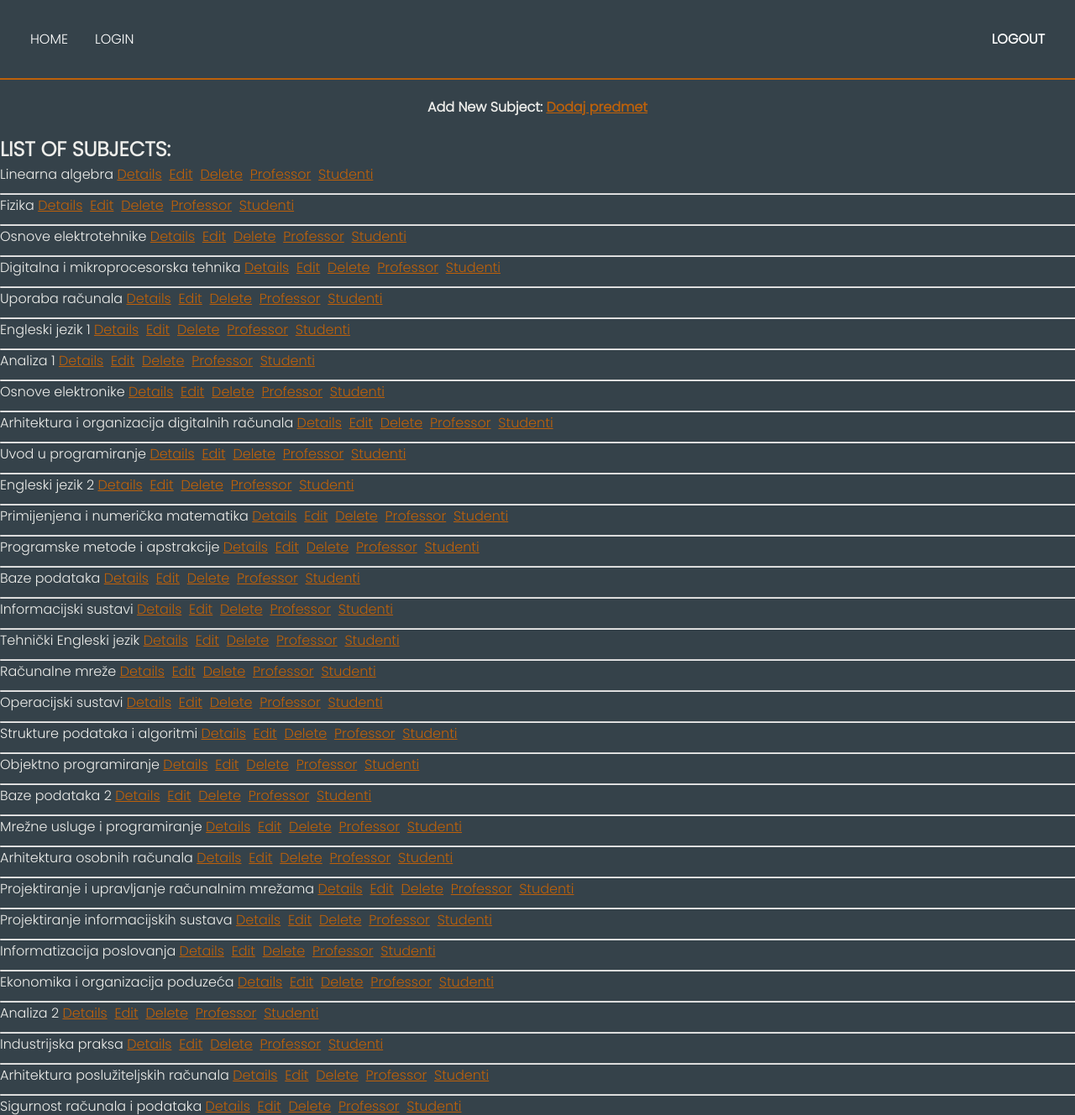
After one commit to karloresetar/Student-Enrollment-System, a Django app: page /subjectlist/ in a window 1280 px wide. The commit adds this page. Shown: the top 1328 px of the page at 84% size. Run offline with Django 4.2, Linux system fonts and the light colour scheme; a user stored in the database is signed in; data comes from the database, SQL or seed files in the repository; tables that the repository leaves empty hold one stand-in row (values such as "Sample post").

Commit message:
subjects CRUD done, tested and working

```diff
--- a/myProject/myApp/static/style.css
+++ b/myProject/myApp/static/style.css
@@ -128,6 +128,11 @@ input[type=select]{
     padding: 10px;
     margin-bottom: 10px;
 }
+.decision {
+    display: flex;
+    gap: 10px;
+    justify-content: center;
+}
 
 input[type="submit"] {
     width: 120px;
@@ -144,3 +149,10 @@ input[type="submit"] {
 input[type="submit"]:hover {
     background-color:rgb(165, 86, 12);
 }
+
+
+/* Subject line */
+.subject-line-divider {
+    border-top: 1px solid #ccc;
+    margin-top: 10px;
+}
--- /dev/null
+++ b/myProject/myApp/templates/subject_list.html
@@ -0,0 +1,27 @@
+{% extends 'base.html' %}
+{% block content %}
+<div class="main-section">
+    {% if request.user.role|lower == 'admin' %}
+    <p style="font-weight: 600;">Add New Subject:  <a href="{% url 'addsubject' %}">Dodaj predmet</a></p>
+</div>
+    <h2>List of subjects:</h2>
+    {% for predmet in predmeti %}
+
+        <p class="subject-line">{{ predmet.name }}
+        <a href="{% url 'subjectdetails' predmet.id %}">Details</a>&nbsp;
+        <a href="{% url 'editsubject' predmet.id %}">Edit</a>&nbsp;
+        <a href="{% url 'deletesubject' predmet.id %}">Delete</a>&nbsp;
+        <a href="{% url 'addsubholder' predmet.id %}">Professor</a>&nbsp;
+        <a href="{% url 'students_subject' predmet.id %}">Studenti</a>
+        </p>
+        <hr class="subject-line-divider">
+{% endfor %}
+
+{% else %}
+
+    <div class="main-section">
+        <p>You have no rights to access this page.</p>
+    </div>
+
+{% endif %}
+{% endblock %}
--- a/myProject/myApp/views.py
+++ b/myProject/myApp/views.py
@@ -1,4 +1,5 @@
-from django.shortcuts import render
+from django.shortcuts import render,get_object_or_404,redirect
+from django.contrib import messages
 from .forms import *
 
 # Create your views here.
@@ -32,8 +33,81 @@ def addsubject(request):
         if form.is_valid():
             form.save()
             message = 'Subject created successfully'
-            form = PredmetiForm()
+            return redirect('subjectlist')
         else:
             message = 'Error, subject could not be created'
 
     return render(request,'add_subject.html',{'form':form,'message':message})
+
+def addSubjectHolder(request, id):
+    predmet = get_object_or_404(Predmeti, id=id)
+    roles = Uloge.objects.get(role='profesor')
+    profesori = Korisnik.objects.filter(role=roles)
+
+    if request.method == 'GET':
+        data = {
+            'predmet': predmet,
+            'profesori': profesori
+        }
+        return render(request, 'add_subject_holder.html', data)
+
+    elif request.method == 'POST':
+        nositelj = request.POST['profesor']
+        if nositelj == '----':
+            return redirect('subjectlist')
+        nositeljUser = Korisnik.objects.filter(username=nositelj).first()
+        if nositeljUser:
+            predmet.nositelj = nositeljUser
+            predmet.save()
+            messages.success(request, 'Subject holder updated successfully!')
+        else:
+            messages.error(request, 'Error: Invalid subject holder')
+        return redirect('subjectlist')
+
+    else:
+        messages.error(request, 'Something went wrong')
+        return redirect('subjectlist')
+
+
+def subjectlist(request):
+    predmeti = Predmeti.objects.all()
+    return render(request,'subject_list.html',{'predmeti':predmeti})
+
+def subjectdetails(request, id):
+    predmet = Predmeti.objects.get(id=id)
+    korisnik = predmet.nositelj  # Za ispisivanje usera tj imena i prezimena profesora
+    return render(request, "subject_details.html", {'predmet': predmet, 'korisnik': korisnik})
+
+
+def editsubject(request, id):
+    predmet = Predmeti.objects.get(id=id)
+    form = PredmetiForm(instance=predmet)
+
+    if request.method == 'POST':
+        form = PredmetiForm(request.POST, instance=predmet)
+        if form.is_valid():
+            form.save()
+            messages.success(request, 'Subject edited successfully!')
+            return redirect('subjectlist')
+        else:
+            messages.error(request, 'Error, subject could not be edited')
+
+    return render(request, "edit_subject.html", {'form': form})
+
+
+def deletesubject(request, id):
+    predmet = Predmeti.objects.get(id=id)
+    if request.method == 'POST':
+        if 'yes' in request.POST:
+            predmet.delete()
+            messages.success(request, 'Subject deleted successfully!')
+            return redirect('subjectlist')
+        else:
+            return redirect('subjectlist')
+    return render(request, "delete_subject.html", {'subject': predmet})
+
+
+def students_subject(request,predmet_id):
+    predmet=Predmeti.objects.get(id = predmet_id)
+    upis = Upisi.objects.filter(subject=predmet)
+    return render(request, "students_subject.html", {'upisani': upis, "predmet": predmet})
--- a/myProject/myProject/urls.py
+++ b/myProject/myProject/urls.py
@@ -27,4 +27,10 @@ urlpatterns = [
     path('logout/', LogoutView.as_view(template_name='logout.html'), name='logout'),
     path('home/', views.home, name='home'),
     path('addsubject/', views.addsubject, name='addsubject'),
+    path('addsubholder/<int:id>/', views.addSubjectHolder, name='addsubholder'),
+    path('subjectlist/', views.subjectlist, name='subjectlist'),
+    path('subjectdetails/<int:id>', views.subjectdetails, name='subjectdetails'),
+    path('editsubject/<int:id>', views.editsubject, name='editsubject'),
+    path('deletesubject/<int:id>', views.deletesubject, name='deletesubject'),
+    path('students_subject/<int:predmet_id>/', views.students_subject, name='students_subject'),
 ]
```
Also changed, not shown: myProject/myApp/templates/add_subject_holder.html (added, +39 -0 lines), myProject/myApp/templates/delete_subject.html (added, +21 -0 lines), myProject/myApp/templates/edit_subject.html (added, +36 -0 lines), myProject/myApp/templates/students_subject.html (added, +32 -0 lines), myProject/myApp/templates/subject_details.html (added, +19 -0 lines).
